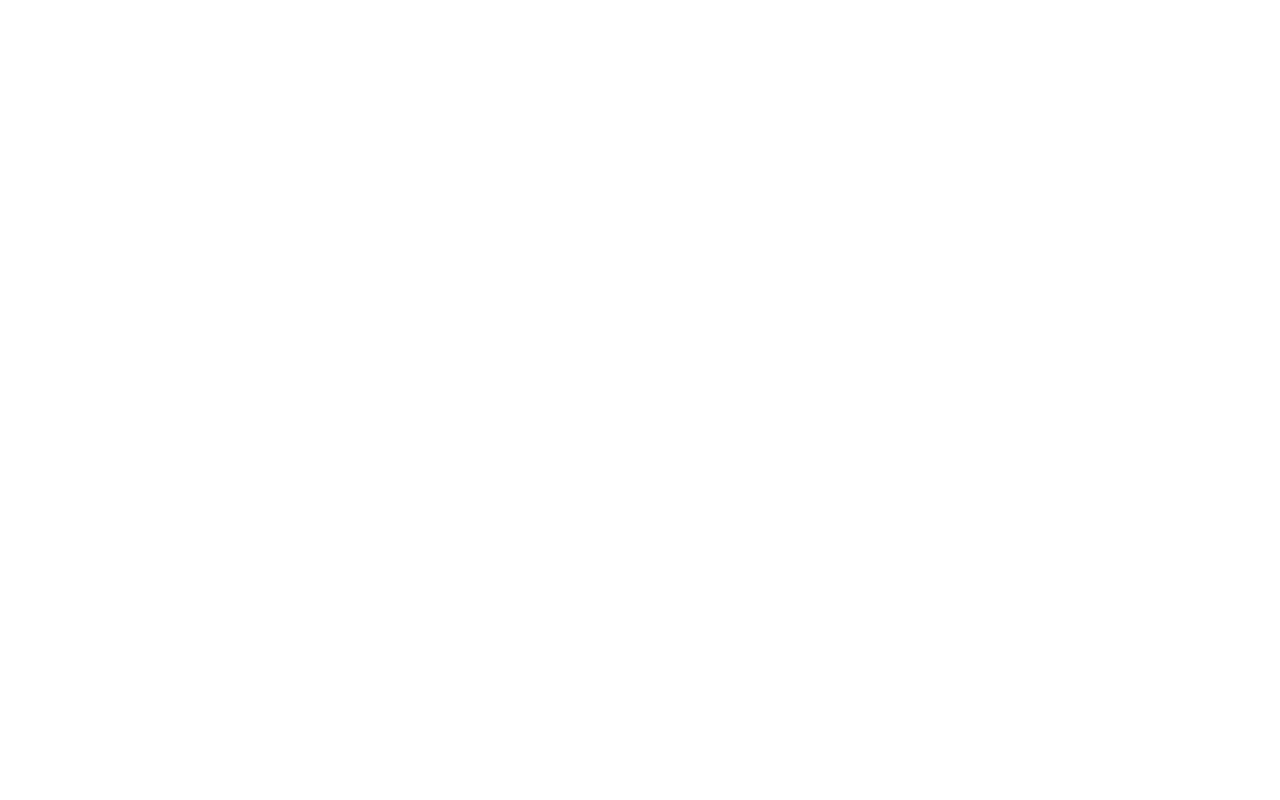
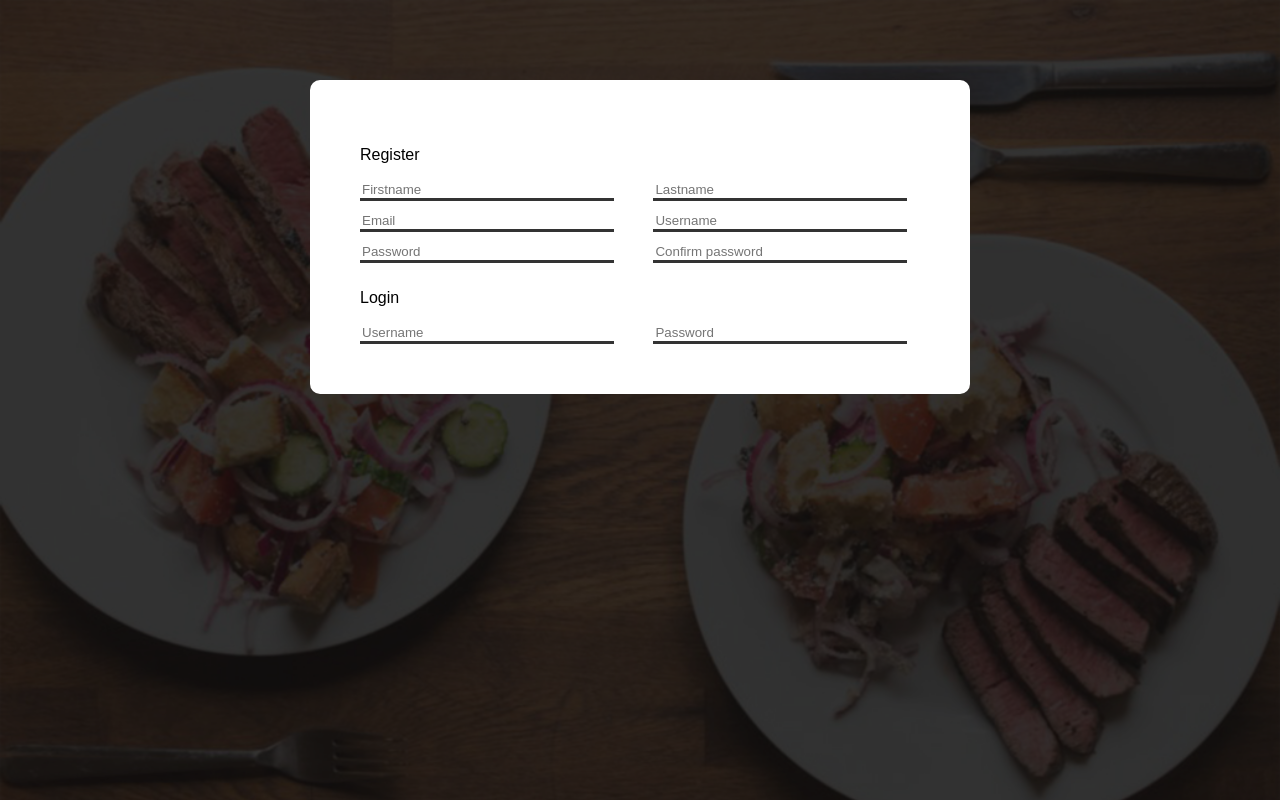
Before and after one commit to aminubarade/mealapp, a plain HTML site: page ui/login.html in a window 1280 px wide. Drawn offline with Linux system fonts and the light colour scheme.

Commit message:
login page initial design

```diff
--- a/ui/assets/css/style.css
+++ b/ui/assets/css/style.css
@@ -5,7 +5,7 @@ html {
 body{
   font-family: Arial, Helvetica, sans-serif;
   margin: 0px !important;
-  background: linear-gradient(rgba(0, 0, 0, 0.7), rgba(0, 0, 0, 0.7)), url(../img/meal.jpg) no-repeat;
+  background: linear-gradient(rgba(0, 0, 0, 0.6), rgba(0, 0, 0, 0.6)), url(../img/meal.jpg) no-repeat;
   background-size: cover;
 }
 
@@ -73,15 +73,35 @@ body{
   font-size: small;
 }
 
+.form-container {
+  margin-left: auto;
+  margin-right: auto;
+  margin-top: 5em;
+  width: 35em;
+  padding: 50px;
+  /* text-align: center; */
+  background: white;
+  border-radius: 10px;
+}
 
+.form-input-txt {
+  width: 250px;
+  border-top: none !important;
+  border-right: none !important;
+  border-bottom: #333;
+  border-left: none !important;
+  border-style: solid;
+}
 
+form {
+  display: inline;
+}
 
-
-
-
-
-
-
+input:focus {
+  outline: none;
+  border-color: rgb(75, 75, 133);
+  transition: ease-in-out, width .5s ease-in-out;
+}
 
 
 
@@ -116,13 +136,13 @@ body{
 }
 
 .m-b {
-
+  margin-bottom: 10px;
 }
 
 .m-r {
-
+  margin-right: 5px;
 }
 
 .m-l {
-
+  margin-left: 35px;
 }
--- a/ui/login.html
+++ b/ui/login.html
@@ -2,10 +2,33 @@
 <html lang="en">
 <head>
   <meta charset="UTF-8">
+  <link rel="stylesheet" href="assets/css/style.css">
   <meta name="viewport" content="width=device-width, initial-scale=1.0">
   <title>login page</title>
 </head>
 <body>
+  <div class="form-container">
+
+    <div class="register-form">
+      <p>Register</p>
+      <form action="#" class="login">
+        <input type="text" placeholder="Firstname" class="m-b form-input-txt">
+        <input type="text" placeholder="Lastname" class="m-b m-l form-input-txt">
+        <input type="email" placeholder="Email" class="m-b form-input-txt">
+
+        <input type="text" placeholder="Username" class="m-l m-b form-input-txt">
+        <input type="password" placeholder="Password" class="m-b form-input-txt">
+        <input type="password" placeholder="Confirm password" class="m-b m-l form-input-txt">
+      </form>
+    </div>
+    <div class="login-form">
+      <p>Login</p>
+      <form action="#" class="login">
+        <input type="text" placeholder="Username" class="form-input-txt">
+        <input type="password" placeholder="Password" class="m-l form-input-txt">
+      </form>
+    </div>
+  </div>
 
 </body>
 </html>
```
